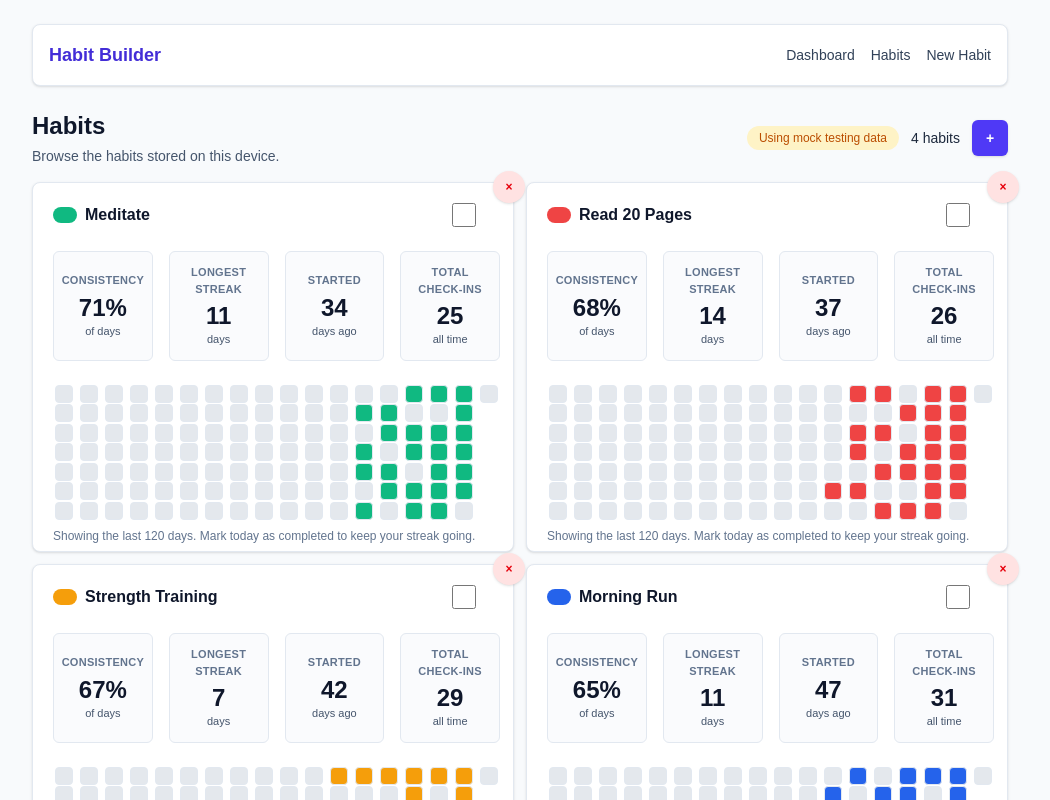
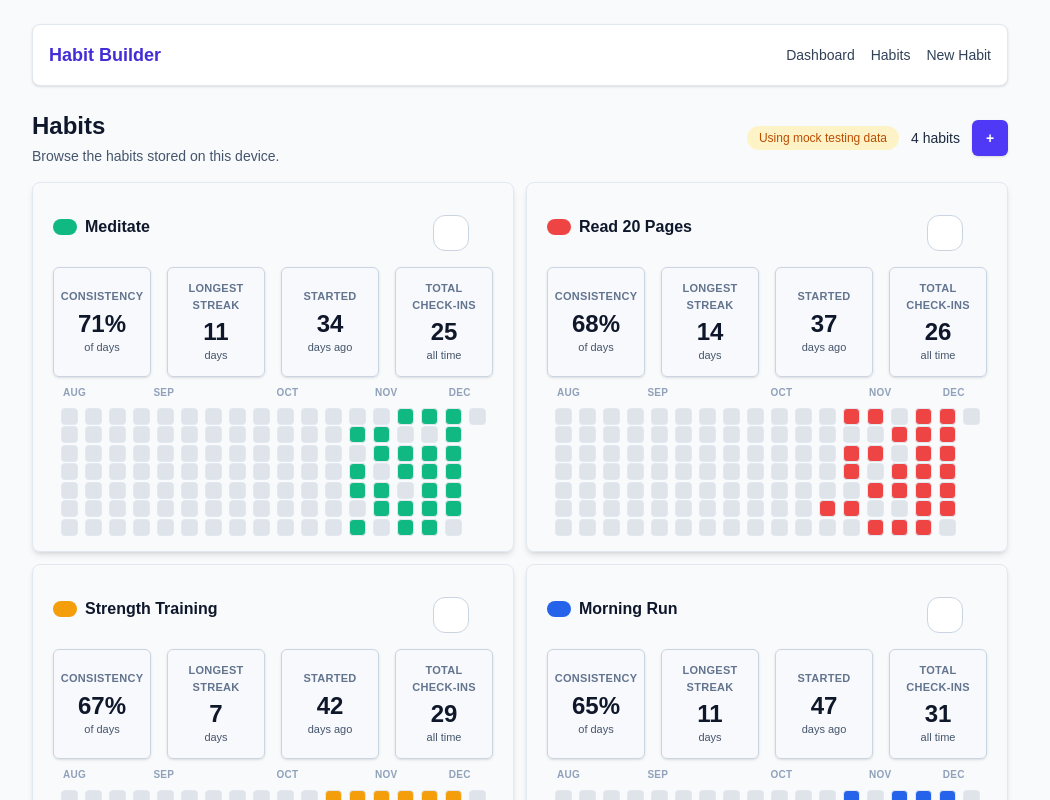
Before and after one commit to JoaquinManchenoP/Habit-Builder, a Next.js app: page /habits in a window 1280 px wide. Shown: the top 800 px of the page, without its empty margins (120-1170 px from the left). Built offline with nearby package versions, Linux system fonts and the light colour scheme.

Commit message:
heatmap labels + dropdown menu

```diff
--- a/app/components/HabitCard.jsx
+++ b/app/components/HabitCard.jsx
@@ -1,6 +1,6 @@
 "use client";
 
-import { useMemo } from "react";
+import { useEffect, useMemo, useRef, useState } from "react";
 import { useRouter } from "next/navigation";
 import { parseISODate } from "../lib/analytics";
 
@@ -12,6 +12,7 @@ const buildRecentDays = (completions = []) => {
     const date = new Date();
     date.setDate(today.getDate() - (DAYS_TO_SHOW - 1 - index));
     const iso = date.toISOString().slice(0, 10);
+    const isMonthStart = date.getDate() === 1;
 
     return {
       iso,
@@ -20,6 +21,13 @@ const buildRecentDays = (completions = []) => {
         day: "numeric",
       }),
       completed: completions.includes(iso),
+      monthLabel: isMonthStart
+        ? date
+            .toLocaleDateString("en", {
+              month: "short",
+            })
+            .toUpperCase()
+        : null,
     };
   });
 };
@@ -82,6 +90,160 @@ const calculateStartedDaysAgo = (habit) => {
   return Math.max(0, Math.floor(diff / 86_400_000));
 };
 
+const MetricCard = ({ title, value, subtitle }) => (
+  <div className="flex flex-col items-center justify-center rounded-md border border-slate-300 bg-slate-50/70 p-3 text-center shadow-sm">
+    <p className="text-[11px] font-semibold uppercase tracking-wide text-slate-500">
+      {title}
+    </p>
+    <p className="mt-1 text-2xl font-bold leading-tight text-slate-900">
+      {value}
+    </p>
+    <p className="text-[11px] text-slate-600">{subtitle}</p>
+  </div>
+);
+
+const MetricsGrid = ({ metrics }) => (
+  <div className="mt-4 flex items-center justify-center">
+    <div className="grid w-full grid-cols-4 gap-4">
+      {metrics.map((metric) => (
+        <MetricCard
+          key={metric.title}
+          title={metric.title}
+          value={metric.value}
+          subtitle={metric.subtitle}
+        />
+      ))}
+    </div>
+  </div>
+);
+
+const Heatmap = ({ days, color }) => (
+  <div className="mt-2 flex flex-col justify-center space-y-2">
+    <MonthLabels days={days} />
+    <div className="grid grid-flow-col grid-rows-7 gap-y-[1.5px] gap-x-[7px] justify-center px-[2px] text-xs">
+      {days.map((day) => (
+        <div
+          key={day.iso}
+          className="h-[17px] w-[17px] rounded-sm border border-slate-200"
+          style={{
+            backgroundColor: day.completed
+              ? color || "#10b981"
+              : "rgba(148, 163, 184, 0.25)",
+          }}
+          title={`${day.label} - ${day.completed ? "Completed" : "Empty"}`}
+        />
+      ))}
+    </div>
+  </div>
+);
+
+const MonthLabels = ({ days }) => {
+  if (!days.length) return null;
+  const columns = Math.ceil(days.length / 7);
+
+  // Build month -> list of indices
+  const monthMap = new Map();
+  days.forEach((day, index) => {
+    if (!day) return;
+    const date = new Date(day.iso);
+    const monthKey = `${date.getUTCFullYear()}-${date.getUTCMonth()}`;
+    if (!monthMap.has(monthKey)) {
+      monthMap.set(monthKey, []);
+    }
+    monthMap.get(monthKey).push({ index, date });
+  });
+
+  // Sort distinct months chronologically
+  const months = Array.from(monthMap.entries()).sort(([a], [b]) => {
+    const [ay, am] = a.split("-").map(Number);
+    const [by, bm] = b.split("-").map(Number);
+    return ay === by ? am - bm : ay - by;
+  });
+
+  const labels = months.map(([_, entries]) => {
+    const inSecondWeek = entries.find(({ date }) => {
+      const dayOfMonth = date.getUTCDate();
+      return dayOfMonth >= 8 && dayOfMonth <= 14;
+    });
+    const anchor = inSecondWeek || entries[0];
+    const column = Math.floor(anchor.index / 7);
+    return {
+      column,
+      label: anchor.date.toLocaleDateString("en", { month: "short" }),
+    };
+  });
+
+  return (
+    <div
+      className="grid items-center gap-x-[7px] px-[2px] text-[10px] font-semibold uppercase tracking-wide text-slate-400"
+      style={{ gridTemplateColumns: `repeat(${columns}, minmax(0,1fr))` }}
+    >
+      {labels.map((item, idx) => {
+        const isFirst = item.column === 0;
+        const isLast = item.column === columns - 1;
+        const edgePadding = isFirst ? "pl-2" : isLast ? "pr-2" : "";
+        return (
+          <div
+            key={`${item.label}-${item.column}-${idx}`}
+            style={{ gridColumn: item.column + 1 }}
+            className={edgePadding}
+          >
+            {item.label}
+          </div>
+        );
+      })}
+    </div>
+  );
+};
+
+const CompletionToggle = ({ checked, onChange }) => (
+  <input
+    type="checkbox"
+    checked={checked}
+    onClick={(event) => event.stopPropagation()}
+    onChange={(event) => {
+      event.stopPropagation();
+      onChange(event.target.checked);
+    }}
+    className="grid h-9 w-9 place-items-center rounded-xl border border-slate-300 bg-white text-sm font-bold text-white transition
+               appearance-none focus-visible:outline focus-visible:outline-2 focus-visible:outline-offset-2 focus-visible:outline-green-500
+               checked:border-green-600 checked:bg-green-600 checked:before:content-['✓']"
+    aria-label="Mark habit completed"
+  />
+);
+
+const CardHeader = ({
+  name,
+  color,
+  isCompletedToday,
+  onToggleComplete,
+  onOpenMenu,
+}) => (
+  <div className="flex items-start justify-between gap-4" onClick={onOpenMenu}>
+    <div>
+      <div className="flex items-center gap-2">
+        <span
+          className="h-4 w-6 rounded-full"
+          style={{ backgroundColor: color || "#10b981" }}
+        />
+        <p className="text-base font-semibold text-slate-900">{name}</p>
+      </div>
+    </div>
+    <div className="mr-6 flex gap-2">
+      {onToggleComplete ? (
+        <CompletionToggle
+          checked={isCompletedToday}
+          onChange={onToggleComplete}
+        />
+      ) : null}
+    </div>
+  </div>
+);
+
+const CompletionOverlay = () => (
+  <div className="pointer-events-none absolute inset-0 z-30 rounded-lg bg-slate-900/30 transition-opacity duration-200 group-hover:opacity-0" />
+);
+
 export default function HabitCard({
   habit,
   onDelete,
@@ -91,6 +253,9 @@ export default function HabitCard({
   cardRef = null,
 }) {
   const router = useRouter();
+  const internalRef = useRef(null);
+  const [menu, setMenu] = useState({ open: false, visible: false, x: 0, y: 0 });
+  const menuRef = useRef(null);
   const days = useMemo(
     () => buildRecentDays(habit.completions || []),
     [habit.completions]
@@ -106,51 +271,7 @@ export default function HabitCard({
   const startedDaysAgo = useMemo(() => calculateStartedDaysAgo(habit), [habit]);
   const totalCheckIns = habit.completions?.length || 0;
 
-  const handleCardClick = () => {
-    router.push(`/habits/${habit.id}`);
-  };
-
-  return (
-    <div
-      ref={cardRef}
-      className={`group relative grid h-[370px] grid-rows-[2fr_4fr_4fr] rounded-lg border border-slate-200 bg-white p-5 shadow-sm transform space-y-6 transition ${
-        isFading
-          ? "pointer-events-none opacity-0 scale-95 transition-all duration-[400ms] ease-out"
-          : "opacity-100 transform hover:scale-[1.02] active:scale-[0.99]"
-      } ${isCompletedToday ? "scale-[0.97] group-hover:scale-100" : ""}`}
-      onClick={handleCardClick}
-    >
-      <div className="flex items-start justify-between gap-4 ">
-        <div>
-          <div className="flex items-center gap-2">
-            <span
-              className="h-4 w-6 rounded-full"
-              style={{ backgroundColor: habit.color || "#10b981" }}
-            />
-            <p className="text-base font-semibold text-slate-900">
-              {habit.name}
-            </p>
-          </div>
-        </div>
-        <div className="flex gap-2 mr-6">
-          {onComplete ? (
-            <input
-              type="checkbox"
-              checked={isCompletedToday}
-              onClick={(event) => event.stopPropagation()}
-              onChange={(event) => {
-                event.stopPropagation();
-                onComplete(habit.id, event.target.checked);
-              }}
-              className="h-6 w-6 accent-green-600 rounded border border-slate-300 focus-visible:outline focus-visible:outline-2 focus-visible:outline-offset-2 focus-visible:outline-green-500"
-              aria-label="Mark habit completed"
-            />
-          ) : null}
-        </div>
-      </div>
-      <div className="flex items-center justify-center">
-        <div className="grid w-full grid-cols-4 gap-4">
-          {[
+  const metrics = [
     {
       title: "Consistency",
       value: `${consistencyPercent}%`,
@@ -161,67 +282,137 @@ export default function HabitCard({
       value: `${longestStreak}`,
       subtitle: `${longestStreak === 1 ? "day" : "days"}`,
     },
-            {
-              title: "Started",
-              value: `${startedDaysAgo}`,
-              subtitle: "days ago",
-            },
+    { title: "Started", value: `${startedDaysAgo}`, subtitle: "days ago" },
     {
       title: "Total check-ins",
       value: `${totalCheckIns}`,
       subtitle: "all time",
     },
-          ].map((metric) => (
+  ];
+
+  const openMenu = (event) => {
+    if (!internalRef.current) return;
+    if (event.target.closest("input[type='checkbox']")) return;
+    event.stopPropagation();
+    const rect = internalRef.current.getBoundingClientRect();
+    setMenu({
+      open: true,
+      visible: true,
+      x: event.clientX - rect.left,
+      y: event.clientY - rect.top,
+    });
+  };
+
+  const closeMenu = () => {
+    setMenu((prev) => ({ ...prev, visible: false }));
+    setTimeout(() => setMenu({ open: false, visible: false, x: 0, y: 0 }), 200);
+  };
+
+  useEffect(() => {
+    if (!menu.open) return;
+    const handleClickAway = (event) => {
+      if (!menuRef.current) return;
+      if (!menuRef.current.contains(event.target)) {
+        closeMenu();
+      }
+    };
+    document.addEventListener("mousedown", handleClickAway);
+    return () => document.removeEventListener("mousedown", handleClickAway);
+  }, [menu.open]);
+
+  const handleAddCheckIn = () => {
+    onComplete?.(habit.id, true);
+    closeMenu();
+  };
+
+  const handleEdit = () => {
+    router.push(`/habits/${habit.id}`);
+    closeMenu();
+  };
+
+  const handleDelete = () => {
+    onDelete?.(habit.id);
+    closeMenu();
+  };
+
+  return (
     <div
-              key={metric.title}
-              className="flex flex-col items-center justify-center rounded-md border border-slate-200 bg-slate-50/70 p-3 text-center"
+      ref={(node) => {
+        internalRef.current = node;
+        if (typeof cardRef === "function") {
+          cardRef(node);
+        } else if (cardRef && "current" in cardRef) {
+          cardRef.current = node;
+        }
+      }}
+      className={`group relative grid h-[370px] grid-rows-[2fr_4fr_4fr] rounded-lg border border-slate-200 p-5 shadow-md transform origin-center transition ${
+        isFading
+          ? "pointer-events-none opacity-0 scale-95 transition-all duration-[400ms] ease-out"
+          : "opacity-100 transform hover:scale-[1.02] active:scale-[0.99]"
+      }`}
     >
-              <p className="text-[11px] font-semibold uppercase tracking-wide text-slate-500">
-                {metric.title}
-              </p>
-              <p className="mt-1 text-2xl font-bold leading-tight text-slate-900">
-                {metric.value}
-              </p>
-              <p className="text-[11px] text-slate-600">{metric.subtitle}</p>
+      {/* Scale inner content instead of the outer card so layout stays stable when completed */}
+      <div
+        className={` pt-3 relative flex h-full w-full flex-col origin-center transition-transform ${
+          isCompletedToday ? "scale-[0.97] group-hover:scale-100" : "scale-100"
+        }`}
+      >
+        <CardHeader
+          name={habit.name}
+          color={habit.color}
+          isCompletedToday={isCompletedToday}
+          onToggleComplete={(next) => onComplete?.(habit.id, next)}
+          onOpenMenu={(event) => {
+            // Ignore clicks originating from the toggle
+            if (event.target.closest("input[type='checkbox']")) return;
+            openMenu(event);
+          }}
+        />
+        <MetricsGrid metrics={metrics} />
+        <Heatmap days={days} color={habit.color} />
       </div>
-          ))}
-        </div>
-      </div>
-      {onDelete ? (
+      {isCompletedToday ? <CompletionOverlay /> : null}
+      {menu.open ? (
+        <div
+          ref={menuRef}
+          style={{ top: menu.y, left: menu.x }}
+          className={`absolute z-40 w-40 origin-top-left rounded-lg border border-slate-200 bg-white shadow-lg transition duration-300 ease-out ${
+            menu.visible
+              ? "opacity-100 scale-100 translate-y-1"
+              : "opacity-0 scale-95 translate-y-2"
+          }`}
+        >
           <button
             type="button"
-          aria-label="Delete habit"
+            className="block w-full px-4 py-2 text-left text-sm text-slate-800 transition hover:bg-slate-50"
             onClick={(event) => {
               event.stopPropagation();
-            onDelete(habit.id);
+              handleAddCheckIn();
             }}
-          className="absolute -top-3 -right-3 z-20 flex h-8 w-8 items-center justify-center rounded-full bg-red-100 text-xs font-bold text-red-600 shadow-sm transition hover:bg-red-200 focus-visible:outline focus-visible:outline-2 focus-visible:outline-offset-2 focus-visible:outline-red-500"
           >
-          ×
+            Add check-in
           </button>
-      ) : null}
-      <div className="flex flex-col justify-center space-y-2">
-        <div className="grid grid-flow-col grid-rows-7 gap-y-[1.5px] gap-x-[7px] justify-center px-[2px] text-xs">
-          {days.map((day) => (
-            <div
-              key={day.iso}
-              className="h-[18px] w-[18px] rounded-sm border border-slate-200"
-              style={{
-                backgroundColor: day.completed
-                  ? habit.color || "#10b981"
-                  : "rgba(148, 163, 184, 0.25)",
+          <button
+            type="button"
+            className="block w-full px-4 py-2 text-left text-sm text-slate-800 transition hover:bg-slate-50"
+            onClick={(event) => {
+              event.stopPropagation();
+              handleEdit();
             }}
-              title={`${day.label} - ${day.completed ? "Completed" : "Empty"}`}
-            />
-          ))}
+          >
+            Edit habit
+          </button>
+          <button
+            type="button"
+            className="block w-full px-4 py-2 text-left text-sm text-red-700 transition hover:bg-red-50"
+            onClick={(event) => {
+              event.stopPropagation();
+              handleDelete();
+            }}
+          >
+            Delete
+          </button>
         </div>
-        <p className="text-xs text-slate-500">
-          Showing the last 120 days. Mark today as completed to keep your streak
-          going.
-        </p>
-      </div>
-      {isCompletedToday ? (
-        <div className="pointer-events-none absolute inset-0 z-30 rounded-lg bg-slate-900/30 transition-opacity duration-200 group-hover:opacity-0" />
       ) : null}
     </div>
   );
```
Lines whose indentation alone changed are shown as unchanged.
